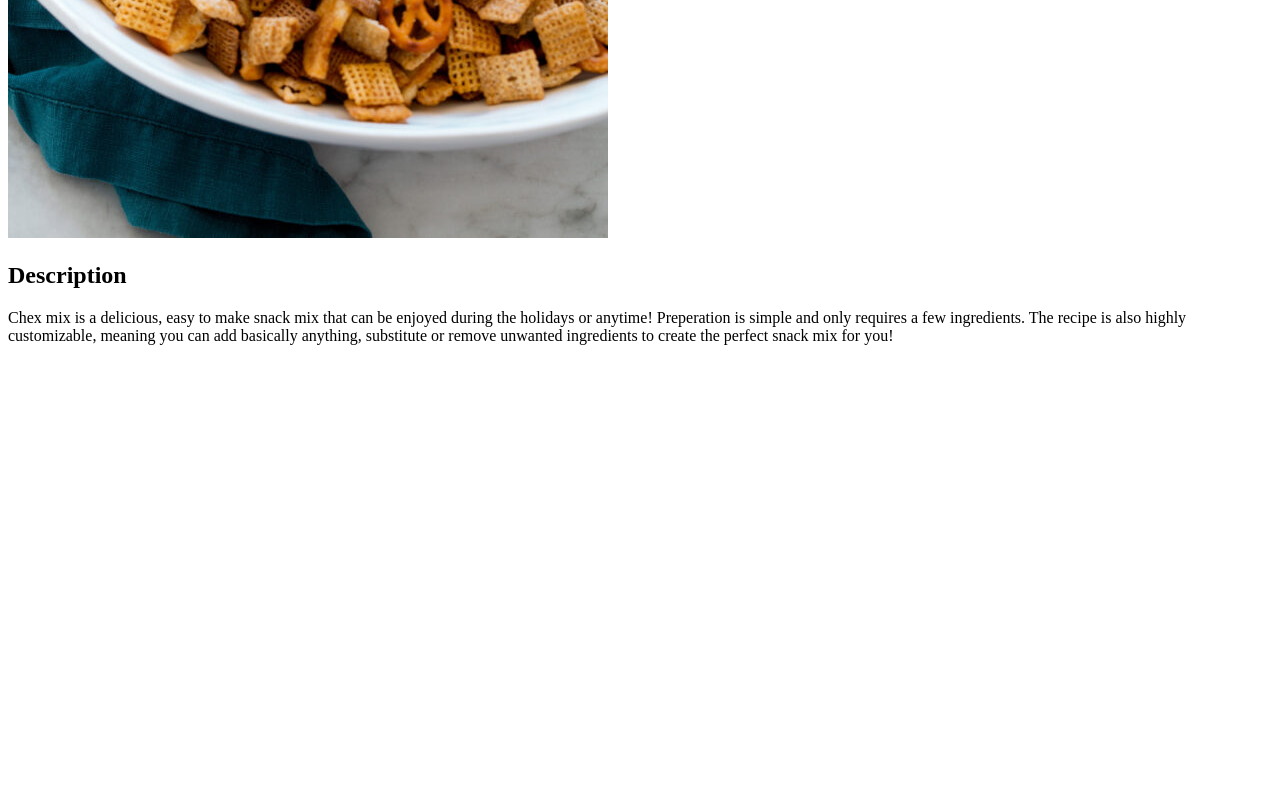
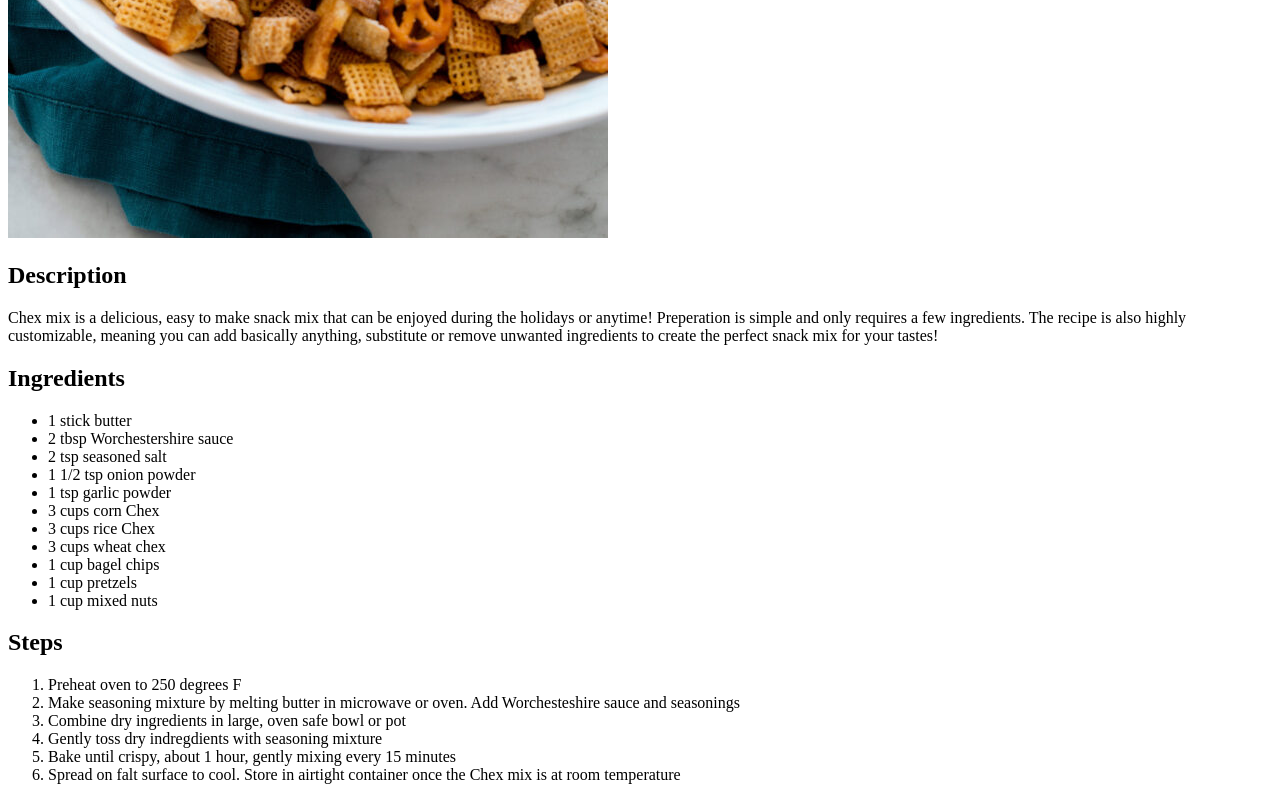
Before and after one commit to svinekotelet/odin-recipes, a plain HTML site: page recipes/chexmix.html in a window 1280 px wide. Shown: the part 742-1542 px from the top of the page. Before the commit the page ends 1103 px from the top, so only its background shows below. Drawn offline with Linux system fonts and the light colour scheme.

Commit message:
Completed chexmix.html

```diff
--- a/recipes/chexmix.html
+++ b/recipes/chexmix.html
@@ -14,7 +14,30 @@
         Chex mix is a delicious, easy to make snack mix that can be enjoyed during the holidays or anytime!
         Preperation is simple and only requires a few ingredients. The recipe is also highly customizable,
         meaning you can add basically anything, substitute or remove unwanted ingredients to create the perfect
-        snack mix for you!
+        snack mix for your tastes!
     </p>
+    <h2>Ingredients</h2>
+    <ul>
+        <li>1 stick butter</li>
+        <li>2 tbsp Worchestershire sauce</li>
+        <li>2 tsp seasoned salt</li>
+        <li>1 1/2 tsp onion powder</li>
+        <li>1 tsp garlic powder</li>
+        <li>3 cups corn Chex</li>
+        <li>3 cups rice Chex</li>
+        <li>3 cups wheat chex</li>
+        <li>1 cup bagel chips</li>
+        <li>1 cup pretzels</li>
+        <li>1 cup mixed nuts</li>
+    </ul>
+    <h2>Steps</h2>
+    <ol>
+        <li>Preheat oven to 250 degrees F</li>
+        <li>Make seasoning mixture by melting butter in microwave or oven. Add Worchesteshire sauce and seasonings</li>
+        <li>Combine dry ingredients in large, oven safe bowl or pot</li>
+        <li>Gently toss dry indregdients with seasoning mixture</li>
+        <li>Bake until crispy, about 1 hour, gently mixing every 15 minutes</li>
+        <li>Spread on falt surface to cool. Store in airtight container once the Chex mix is at room temperature</li>
+    </ol>
 </body>
 </html>
```
